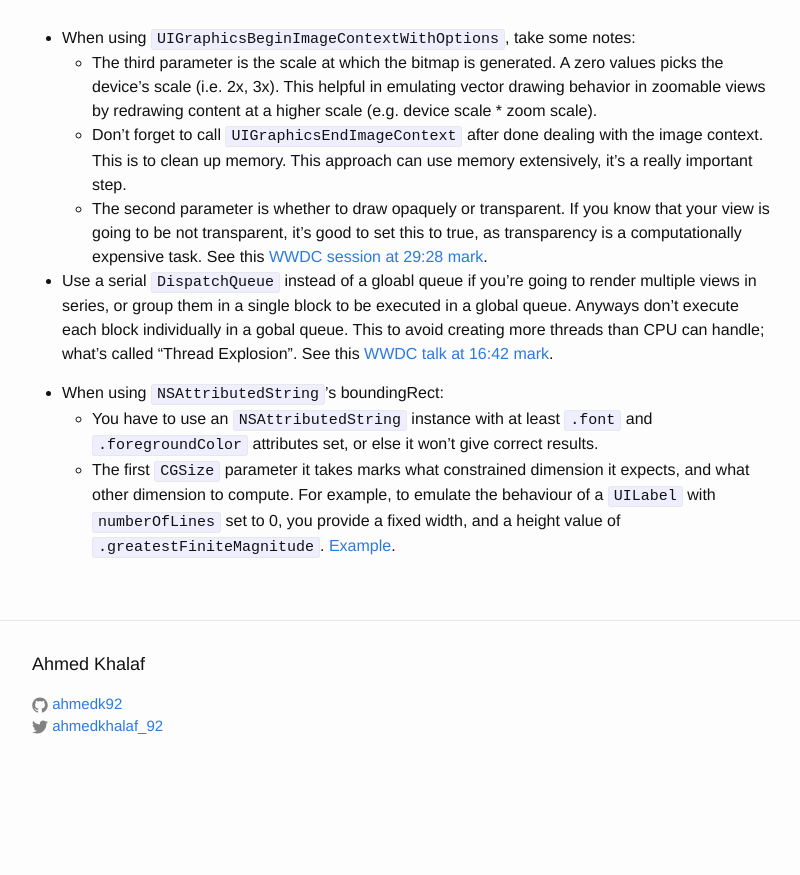
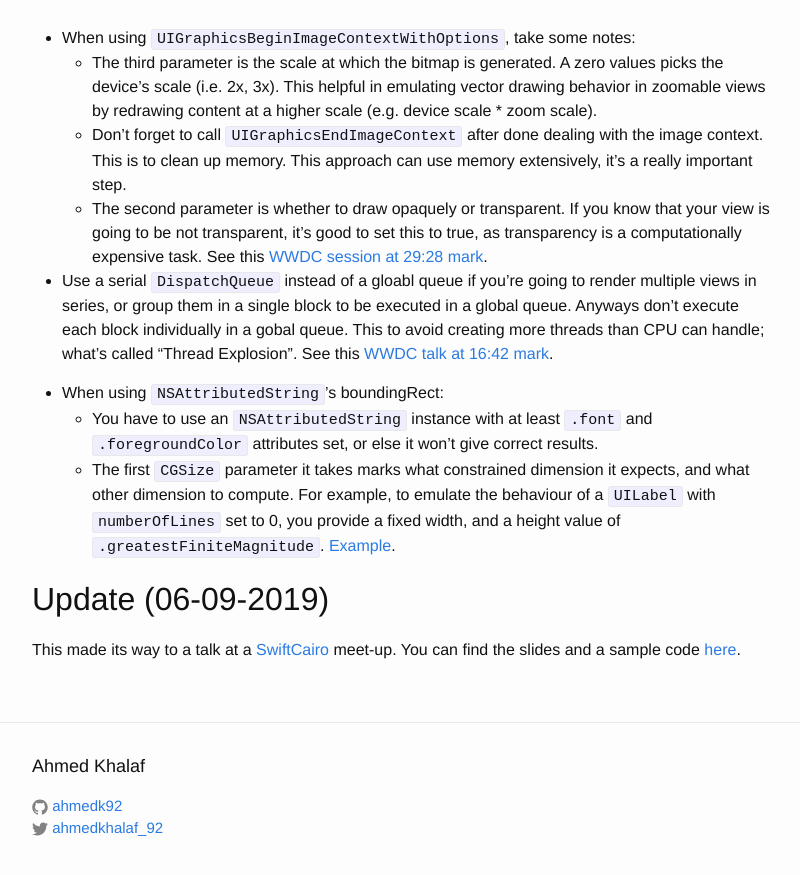
Before and after one commit to ahmedk92/ahmedk92.github.io, a Jekyll site: the page built from _posts/2019-03-23-Rendering off main thread in iOS.md, in a window 1280 px wide and 900 px high, scrolled down 1454 px. Shown: the top 875 px of the window, without its empty margins (238-1038 px from the left). Built offline with Jekyll 4.4.1, drawn with Linux system fonts in a browser that asks for light colours; before the commit the page ends 2252 px from its top, so only the background shows below that.

Commit message:
link AsyncDrawing

```diff
--- a/_posts/2019-03-23-Rendering off main thread in iOS.md
+++ b/_posts/2019-03-23-Rendering off main thread in iOS.md
@@ -43,3 +43,6 @@ I'm just exploring this technique myself. It's not something new. There are alre
 - When using `NSAttributedString`'s boundingRect:
     - You have to use an `NSAttributedString` instance with at least `.font` and `.foregroundColor` attributes set, or else it won't give correct results.
     - The first `CGSize` parameter it takes marks what constrained dimension it expects, and what other dimension to compute. For example, to emulate the behaviour of a `UILabel` with `numberOfLines` set to 0, you provide a fixed width, and a height value of `.greatestFiniteMagnitude`. [Example](https://github.com/ahmedk92/PrerenderingDemo/blob/a17dddf3bf609344499056c1b52e16bee40bf3ee/PrerenderingDemo/LabelModel.swift#L31).
+
+## Update (06-09-2019)
+This made its way to a talk at a [SwiftCairo](https://twitter.com/SwiftCairo) meet-up. You can find the slides and a sample code [here](https://github.com/ahmedk92/AsyncDrawing).
```
